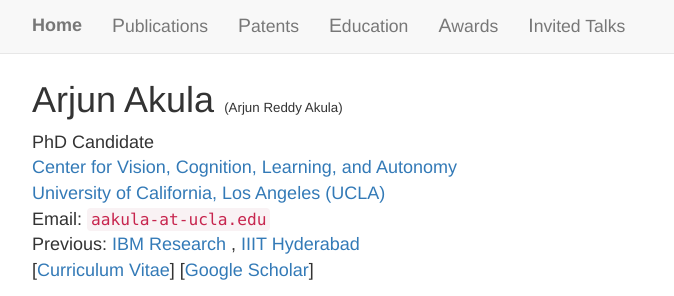
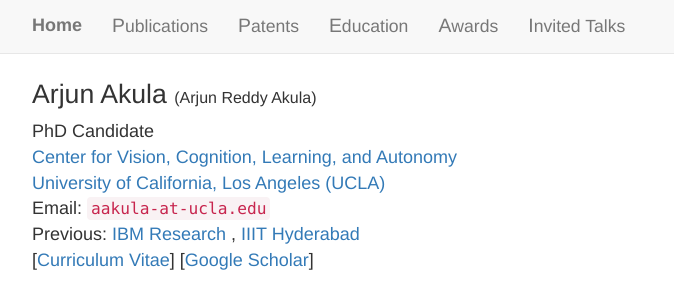
Before and after one commit to arjunakula/arjunakula.github.io, a plain HTML site: page index.html in a window 1280 px wide. Shown: the top 296 px of the page, 138-812 px from the left. Drawn offline with Linux system fonts and the light colour scheme.

Commit message:
Update index.html

```diff
--- a/index.html
+++ b/index.html
@@ -75,7 +75,7 @@
     <div class="container">
       <div class="row">
         <div class="col-lg-6">
-          <h1>Arjun Akula <span style="font-size:10pt">(Arjun Reddy Akula)</span></h1>
+          <h1 style="font-size:20pt">Arjun Akula <span style="font-size:12pt">(Arjun Reddy Akula)</span></h1>
           <address>
             <font size="4">
                PhD Candidate
```
